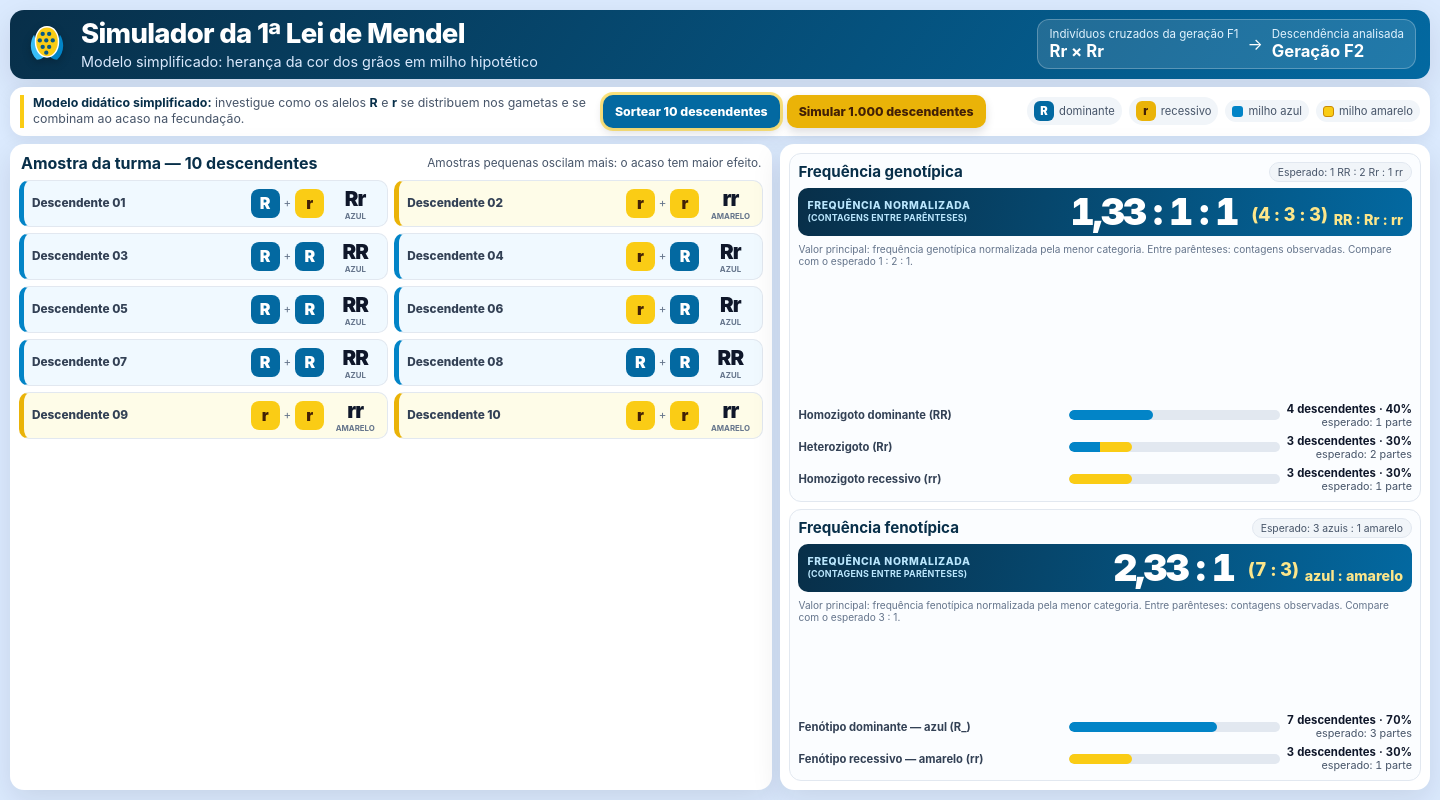
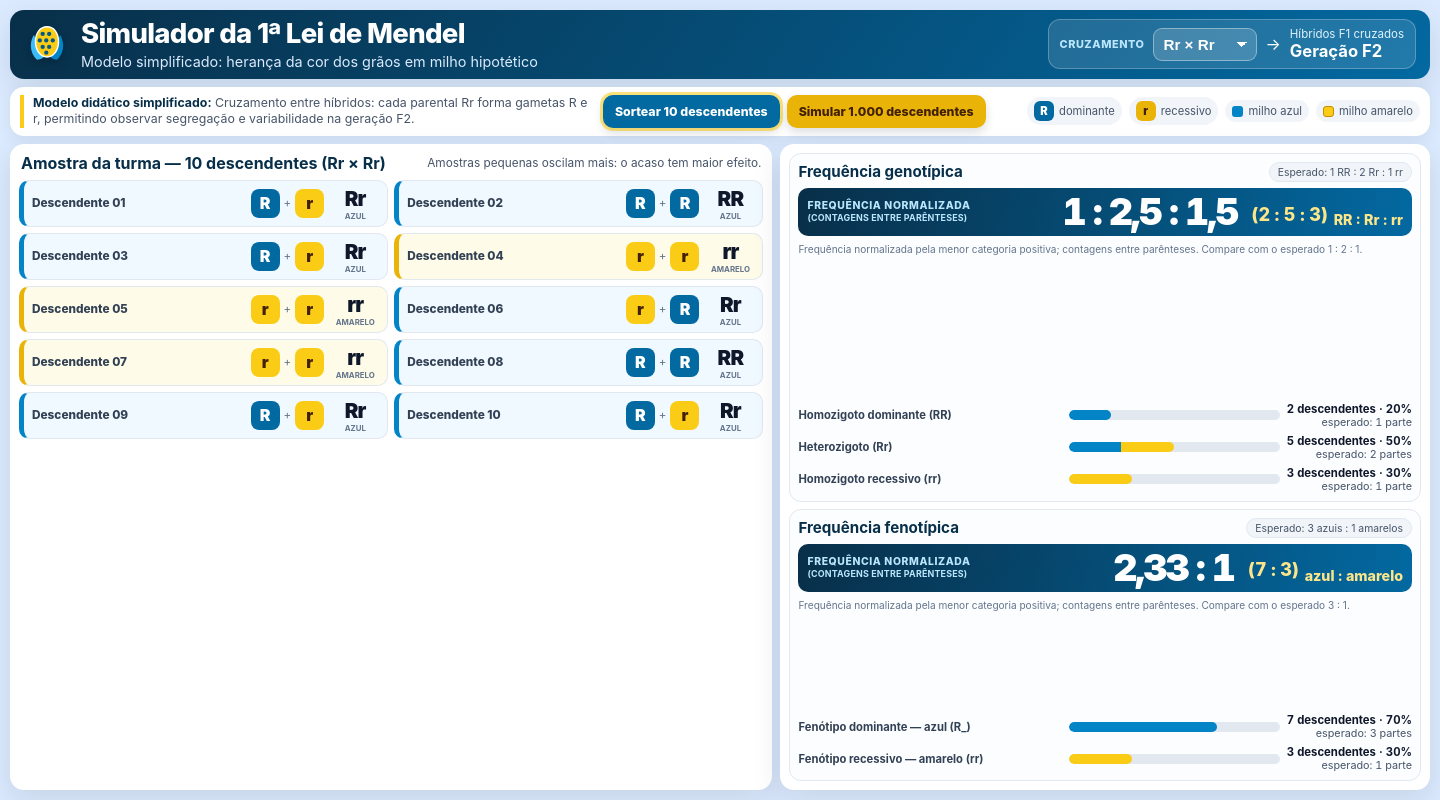
Before and after one commit to fdossi/simulador-mendel, an Electron app: page index.html in a window 1440 px wide. Drawn offline with Linux system fonts and the light colour scheme.

Commit message:
Adiciona seletor de cruzamentos parentais

```diff
--- a/index.html
+++ b/index.html
@@ -20,7 +20,7 @@ body{font-family:Inter,ui-sans-serif,system-ui,-apple-system,"Segoe UI",Roboto,A
 button{font:inherit}
 .app{height:100vh;height:100dvh;display:grid;grid-template-rows:auto auto minmax(0,1fr);gap:8px;padding:10px;max-width:1600px;margin:auto}
 .header{min-height:68px;background:linear-gradient(125deg,var(--azul-900),var(--azul-700));border-radius:var(--radius);padding:9px 14px;color:white;display:flex;align-items:center;justify-content:space-between;gap:14px;box-shadow:var(--shadow)}
-.brand{display:flex;align-items:center;gap:11px;min-width:0}.corn-logo{width:46px;height:46px;flex:0 0 auto;filter:drop-shadow(0 3px 4px rgba(0,0,0,.22))}.title-wrap{min-width:0}.title-wrap h1{font-size:clamp(1.12rem,2vw,1.72rem);line-height:1.05;margin:0;font-weight:850;letter-spacing:-.025em}.title-wrap p{margin:5px 0 0;color:#dbeafe;font-size:clamp(.72rem,1vw,.91rem);white-space:nowrap;overflow:hidden;text-overflow:ellipsis}.cross-badge{display:flex;align-items:center;gap:9px;background:rgba(255,255,255,.12);border:1px solid rgba(255,255,255,.25);border-radius:12px;padding:7px 11px;white-space:nowrap}.cross-badge strong{font-size:1.04rem}.cross-badge span{font-size:.72rem;color:#e0f2fe;display:block}
+.brand{display:flex;align-items:center;gap:11px;min-width:0}.corn-logo{width:46px;height:46px;flex:0 0 auto;filter:drop-shadow(0 3px 4px rgba(0,0,0,.22))}.title-wrap{min-width:0}.title-wrap h1{font-size:clamp(1.12rem,2vw,1.72rem);line-height:1.05;margin:0;font-weight:850;letter-spacing:-.025em}.title-wrap p{margin:5px 0 0;color:#dbeafe;font-size:clamp(.72rem,1vw,.91rem);white-space:nowrap;overflow:hidden;text-overflow:ellipsis}.cross-badge{display:flex;align-items:center;gap:9px;background:rgba(255,255,255,.12);border:1px solid rgba(255,255,255,.25);border-radius:12px;padding:7px 11px;white-space:nowrap}.cross-badge strong{font-size:1.04rem}.cross-badge span{font-size:.72rem;color:#e0f2fe;display:block}.cross-select-wrap{display:flex;align-items:center;gap:8px}.cross-select-wrap label{font-size:.68rem;color:#bae6fd;font-weight:800;text-transform:uppercase;letter-spacing:.05em}.cross-select{appearance:none;border:1px solid rgba(255,255,255,.38);background:rgba(255,255,255,.16);color:#fff;border-radius:9px;padding:7px 30px 7px 10px;font-weight:900;font-size:.95rem;cursor:pointer;background-image:linear-gradient(45deg,transparent 50%,#fff 50%),linear-gradient(135deg,#fff 50%,transparent 50%);background-position:calc(100% - 14px) 50%,calc(100% - 9px) 50%;background-size:5px 5px,5px 5px;background-repeat:no-repeat}.cross-select option{color:#0f172a;background:#fff}.cross-select:focus-visible{outline:3px solid var(--amarelo-400);outline-offset:2px}
 .toolbar{background:white;border-radius:var(--radius);padding:8px 10px;display:grid;grid-template-columns:minmax(290px,1.35fr) auto minmax(315px,1fr);align-items:center;gap:10px;box-shadow:0 4px 16px rgba(15,23,42,.07)}
 .concept{font-size:clamp(.68rem,.86vw,.8rem);line-height:1.32;color:var(--slate-600);border-left:4px solid var(--amarelo-400);padding-left:9px}.concept strong{color:var(--azul-900)}
 .controls{display:flex;gap:7px;justify-content:center}.btn{border:0;border-radius:10px;padding:9px 12px;color:white;font-weight:800;font-size:clamp(.7rem,.86vw,.82rem);cursor:pointer;box-shadow:0 4px 10px rgba(15,23,42,.14);transition:transform .15s ease,filter .15s ease}.btn:hover{filter:brightness(1.07);transform:translateY(-1px)}.btn:focus-visible{outline:3px solid var(--amarelo-400);outline-offset:2px}.btn-blue{background:var(--azul-700)}.btn-yellow{background:var(--amarelo-500);color:#422006}.btn.active{box-shadow:0 0 0 3px rgba(250,204,21,.55),0 4px 10px rgba(15,23,42,.16)}
@@ -49,7 +49,10 @@ button{font:inherit}
       </svg>
       <div class="title-wrap"><h1>Simulador da 1ª Lei de Mendel</h1><p>Modelo simplificado: herança da cor dos grãos em milho hipotético</p></div>
     </div>
-    <div class="cross-badge"><div><span>Indivíduos cruzados da geração F1</span><strong>Rr × Rr</strong></div><div aria-hidden="true">→</div><div><span>Descendência analisada</span><strong>Geração F2</strong></div></div>
+    <div class="cross-badge">
+      <div class="cross-select-wrap"><label for="crossSelect">Cruzamento</label><select id="crossSelect" class="cross-select" aria-label="Selecionar cruzamento parental"><option value="Rr-Rr" selected>Rr × Rr</option><option value="RR-rr">RR × rr</option><option value="RR-RR">RR × RR</option><option value="rr-rr">rr × rr</option></select></div>
+      <div aria-hidden="true">→</div><div><span id="generationLabel">Híbridos F1 cruzados</span><strong id="offspringLabel">Geração F2</strong></div>
+    </div>
   </header>
 
   <section class="toolbar" aria-label="Conceito, controles e legenda">
@@ -69,12 +72,12 @@ button{font:inherit}
 
     <aside class="panel results" aria-label="Resultados estatísticos">
       <section class="stat-card">
-        <div class="stat-title"><h3>Frequência genotípica</h3><span class="expected-pill">Esperado: 1 RR : 2 Rr : 1 rr</span></div>
+        <div class="stat-title"><h3>Frequência genotípica</h3><span id="genExpected" class="expected-pill">Esperado: 1 RR : 2 Rr : 1 rr</span></div>
         <div class="ratio-display"><div class="ratio-label">Frequência normalizada<br><span style="font-size:.86em;font-weight:700;letter-spacing:.02em">(contagens entre parênteses)</span></div><div id="genRatio" class="ratio-value">—<small>RR : Rr : rr</small></div></div>
         <div id="genApprox" class="ratio-explainer"></div><div id="genBars" class="bars"></div>
       </section>
       <section class="stat-card">
-        <div class="stat-title"><h3>Frequência fenotípica</h3><span class="expected-pill">Esperado: 3 azuis : 1 amarelo</span></div>
+        <div class="stat-title"><h3>Frequência fenotípica</h3><span id="phenExpected" class="expected-pill">Esperado: 3 azuis : 1 amarelo</span></div>
         <div class="ratio-display"><div class="ratio-label">Frequência normalizada<br><span style="font-size:.86em;font-weight:700;letter-spacing:.02em">(contagens entre parênteses)</span></div><div id="phenRatio" class="ratio-value">—<small>azul : amarelo</small></div></div>
         <div id="phenApprox" class="ratio-explainer"></div><div id="phenBars" class="bars"></div>
       </section>
@@ -84,11 +87,38 @@ button{font:inherit}
 <script>
 const TOTAL_SALA=10, TOTAL_MASSA=1000;
 const $=id=>document.getElementById(id);
+let modoAtual='sala';
+
+const CROSS_CONFIGS={
+  'Rr-Rr':{
+    p1:'Rr',p2:'Rr',genExpected:[1,2,1],phenExpected:[3,1],
+    generation:'Híbridos F1 cruzados',offspring:'Geração F2',
+    concept:'Cruzamento entre híbridos: cada parental Rr forma gametas R e r, permitindo observar segregação e variabilidade na geração F2.'
+  },
+  'RR-rr':{
+    p1:'RR',p2:'rr',genExpected:[0,1,0],phenExpected:[1,0],
+    generation:'Parentais puros (P)',offspring:'Híbridos F1',
+    concept:'Cruzamento clássico de linhagens puras: RR produz apenas gametas R e rr produz apenas gametas r; todos os descendentes F1 são híbridos Rr.'
+  },
+  'RR-RR':{
+    p1:'RR',p2:'RR',genExpected:[1,0,0],phenExpected:[1,0],
+    generation:'Linhagens puras',offspring:'Descendência uniforme',
+    concept:'Dois parentais homozigotos dominantes produzem somente gametas R; toda a descendência será RR e apresentará grãos azuis.'
+  },
+  'rr-rr':{
+    p1:'rr',p2:'rr',genExpected:[0,0,1],phenExpected:[0,1],
+    generation:'Linhagens puras',offspring:'Descendência uniforme',
+    concept:'Dois parentais homozigotos recessivos produzem somente gametas r; toda a descendência será rr e apresentará grãos amarelos.'
+  }
+};
+
+function currentConfig(){return CROSS_CONFIGS[$('crossSelect').value]}
+function gametaDo(genotipo){return genotipo[Math.floor(Math.random()*2)]}
 function sortearGenotipo(){
-  const g1=Math.random()<.5?'R':'r', g2=Math.random()<.5?'R':'r';
-  if(g1==='R'&&g2==='R') return {g1,g2,gen:'RR',phen:'azul'};
-  if(g1==='r'&&g2==='r') return {g1,g2,gen:'rr',phen:'amarelo'};
-  return {g1,g2,gen:'Rr',phen:'azul'};
+  const cfg=currentConfig();
+  const g1=gametaDo(cfg.p1), g2=gametaDo(cfg.p2);
+  const gen=(g1==='R'&&g2==='R')?'RR':(g1==='r'&&g2==='r')?'rr':'Rr';
+  return {g1,g2,gen,phen:gen==='rr'?'amarelo':'azul'};
 }
 function formatNumber(n){
   if(Number.isInteger(n)) return String(n);
@@ -101,27 +131,40 @@ function normalizedRatio(values){
   return values.map(v=>v===0?'0':formatNumber(v/base)).join(' : ');
 }
 function pctRounded(value,total){return total?Math.round(value/total*100):0}
+function expectedText(values,labels){return values.map((v,i)=>`${v} ${labels[i]}`).join(' : ')}
 function bar(label,value,total,color,expectedParts){
   const pct=total?value/total*100:0;
-  return `<div class="bar-row"><div class="bar-label" title="${label}">${label}</div><div class="track"><div class="fill ${color}" style="width:${pct}%"></div></div><div class="bar-data"><strong>${value} descendentes · ${pctRounded(value,total)}%</strong><span>esperado: ${expectedParts} parte${expectedParts>1?'s':''}</span></div></div>`;
+  return `<div class="bar-row"><div class="bar-label" title="${label}">${label}</div><div class="track"><div class="fill ${color}" style="width:${pct}%"></div></div><div class="bar-data"><strong>${value} descendentes · ${pctRounded(value,total)}%</strong><span>esperado: ${expectedParts} parte${expectedParts===1?'':'s'}</span></div></div>`;
+}
+function updateCrossContext(){
+  const cfg=currentConfig();
+  $('generationLabel').textContent=cfg.generation;
+  $('offspringLabel').textContent=cfg.offspring;
+  document.querySelector('.concept').innerHTML=`<strong>Modelo didático simplificado:</strong> ${cfg.concept}`;
+  $('genExpected').textContent=`Esperado: ${expectedText(cfg.genExpected,['RR','Rr','rr'])}`;
+  $('phenExpected').textContent=`Esperado: ${expectedText(cfg.phenExpected,['azuis','amarelos'])}`;
 }
 function updateResults(c,total){
+  const cfg=currentConfig();
   const genRaw=`${c.RR} : ${c.Rr} : ${c.rr}`;
   const phenRaw=`${c.azul} : ${c.amarelo}`;
   const genNorm=normalizedRatio([c.RR,c.Rr,c.rr]);
   const phenNorm=normalizedRatio([c.azul,c.amarelo]);
+  const genExpected=cfg.genExpected.join(' : '), phenExpected=cfg.phenExpected.join(' : ');
   $('genRatio').innerHTML=`${genNorm} <span class="raw-ratio">(${genRaw})</span><small>RR : Rr : rr</small>`;
   $('phenRatio').innerHTML=`${phenNorm} <span class="raw-ratio">(${phenRaw})</span><small>azul : amarelo</small>`;
-  $('genApprox').textContent=`Valor principal: frequência genotípica normalizada pela menor categoria. Entre parênteses: contagens observadas. Compare com o esperado 1 : 2 : 1.`;
-  $('phenApprox').textContent=`Valor principal: frequência fenotípica normalizada pela menor categoria. Entre parênteses: contagens observadas. Compare com o esperado 3 : 1.`;
-  $('genBars').innerHTML=bar('Homozigoto dominante (RR)',c.RR,total,'blue',1)+bar('Heterozigoto (Rr)',c.Rr,total,'mix',2)+bar('Homozigoto recessivo (rr)',c.rr,total,'yellow',1);
-  $('phenBars').innerHTML=bar('Fenótipo dominante — azul (R_)',c.azul,total,'blue',3)+bar('Fenótipo recessivo — amarelo (rr)',c.amarelo,total,'yellow',1);
+  $('genApprox').textContent=`Frequência normalizada pela menor categoria positiva; contagens entre parênteses. Compare com o esperado ${genExpected}.`;
+  $('phenApprox').textContent=`Frequência normalizada pela menor categoria positiva; contagens entre parênteses. Compare com o esperado ${phenExpected}.`;
+  $('genBars').innerHTML=bar('Homozigoto dominante (RR)',c.RR,total,'blue',cfg.genExpected[0])+bar('Heterozigoto (Rr)',c.Rr,total,'mix',cfg.genExpected[1])+bar('Homozigoto recessivo (rr)',c.rr,total,'yellow',cfg.genExpected[2]);
+  $('phenBars').innerHTML=bar('Fenótipo dominante — azul (R_)',c.azul,total,'blue',cfg.phenExpected[0])+bar('Fenótipo recessivo — amarelo (rr)',c.amarelo,total,'yellow',cfg.phenExpected[1]);
 }
 function emptyCounts(){return {RR:0,Rr:0,rr:0,azul:0,amarelo:0}}
-function setActive(mode){$('btnSala').classList.toggle('active',mode==='sala');$('btnMassa').classList.toggle('active',mode==='massa')}
+function setActive(mode){modoAtual=mode;$('btnSala').classList.toggle('active',mode==='sala');$('btnMassa').classList.toggle('active',mode==='massa')}
 function simulateClass(){
-  setActive('sala'); $('simulationTitle').textContent='Amostra da turma — 10 descendentes';
-  $('sampleNote').textContent='Amostras pequenas oscilam mais: o acaso tem maior efeito.';
+  updateCrossContext(); setActive('sala');
+  const cfg=currentConfig();
+  $('simulationTitle').textContent=`Amostra da turma — 10 descendentes (${cfg.p1} × ${cfg.p2})`;
+  $('sampleNote').textContent=cfg.p1==='Rr'&&cfg.p2==='Rr'?'Amostras pequenas oscilam mais: o acaso tem maior efeito.':'Cruzamentos com parentais homozigotos produzem descendência geneticamente uniforme neste modelo.';
   const c=emptyCounts(); let html='<div class="grid-students">';
   for(let i=1;i<=TOTAL_SALA;i++){
     const x=sortearGenotipo(); c[x.gen]++; c[x.phen]++;
@@ -130,8 +173,10 @@ function simulateClass(){
   $('simulationArea').innerHTML=html+'</div>'; updateResults(c,TOTAL_SALA);
 }
 function simulateMass(){
-  setActive('massa'); $('simulationTitle').textContent='Escala experimental — 1.000 descendentes';
-  $('sampleNote').textContent='Amostras grandes tendem a se aproximar das proporções previstas pelo modelo.';
+  updateCrossContext(); setActive('massa');
+  const cfg=currentConfig();
+  $('simulationTitle').textContent=`Escala experimental — 1.000 descendentes (${cfg.p1} × ${cfg.p2})`;
+  $('sampleNote').textContent=cfg.p1==='Rr'&&cfg.p2==='Rr'?'Amostras grandes tendem a se aproximar das proporções previstas pelo modelo.':'Neste cruzamento, a previsão teórica é uniforme e independe do tamanho da amostra.';
   const c=emptyCounts(); let html='<div class="heatmap" aria-label="Mapa de 1.000 descendentes">';
   for(let i=0;i<TOTAL_MASSA;i++){
     const x=sortearGenotipo(); c[x.gen]++; c[x.phen]++;
@@ -139,7 +184,10 @@ function simulateMass(){
   }
   $('simulationArea').innerHTML=html+'</div>'; updateResults(c,TOTAL_MASSA);
 }
-$('btnSala').addEventListener('click',simulateClass); $('btnMassa').addEventListener('click',simulateMass); simulateClass();
+$('btnSala').addEventListener('click',simulateClass);
+$('btnMassa').addEventListener('click',simulateMass);
+$('crossSelect').addEventListener('change',()=>modoAtual==='massa'?simulateMass():simulateClass());
+simulateClass();
 </script>
 </body>
 </html>
```
